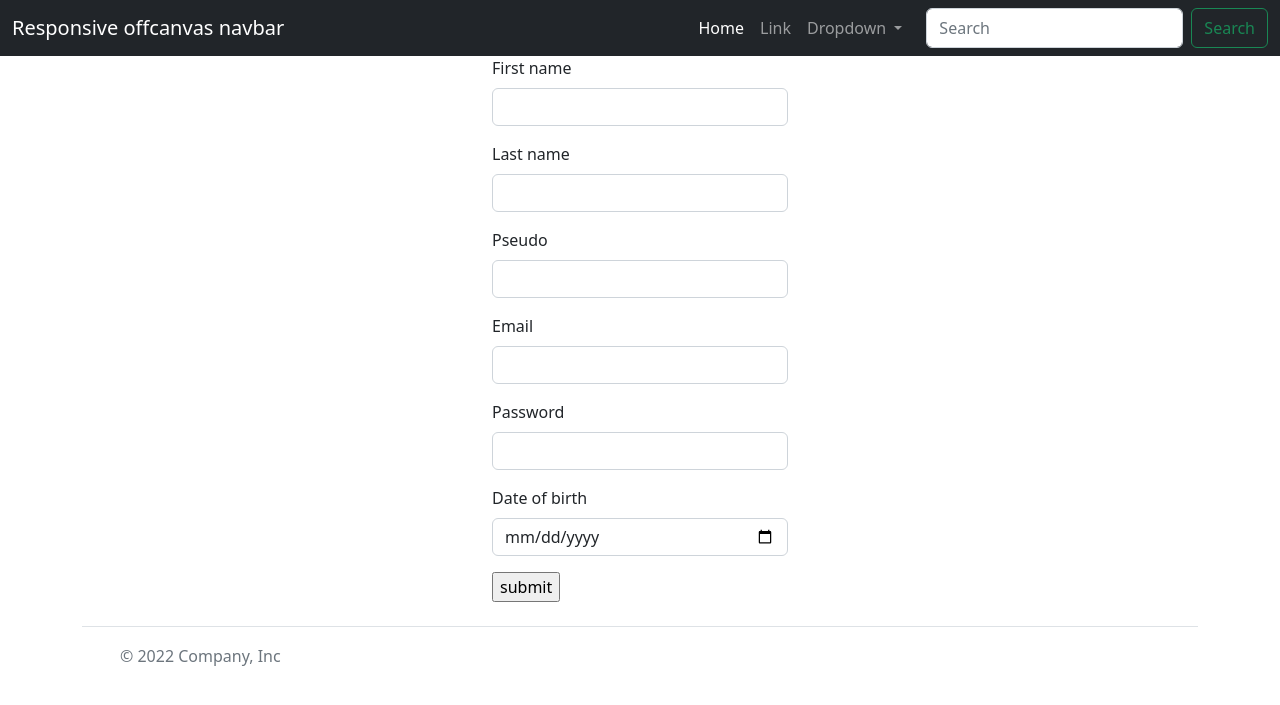
After one commit to Layediole10/mini_blog_php, a PHP site: template src/Views/homePage.php in a window 1280 px wide. The commit adds this page. Shown: the top 705 px of the page. Run offline with PHP 8.4, Linux system fonts and the light colour scheme; the template is opened without the code that fills it, so the values that code supplies are empty.

Commit message:
second commit

```diff
--- /dev/null
+++ b/package.json
@@ -0,0 +1,5 @@
+{
+  "dependencies": {
+    "bootstrap-icons": "^1.8.3"
+  }
+}
--- /dev/null
+++ b/src/Views/homePage.php
@@ -0,0 +1,7 @@
+<?php
+    include_once "src/Views/includes/header.php";
+    include_once "src/Views/includes/navbar.php";
+    require_once "src/Views/includes/formInscription.php";
+    include_once "src/Views/includes/footer.php";
+
+?>
--- /dev/null
+++ b/src/Views/includes/footer.php
@@ -0,0 +1,16 @@
+<div class="container">
+  <footer class="d-flex flex-wrap justify-content-between align-items-center py-3 my-4 border-top">
+    <div class="col-md-4 d-flex align-items-center">
+      <a href="/" class="mb-3 me-2 mb-md-0 text-muted text-decoration-none lh-1">
+        <svg class="bi" width="30" height="24"><use xlink:href="#bootstrap"></use></svg>
+      </a>
+      <span class="mb-3 mb-md-0 text-muted">© 2022 Company, Inc</span>
+    </div>
+
+    <ul class="nav col-md-4 justify-content-end list-unstyled d-flex">
+      <li class="ms-3"><a class="text-muted" href="#"><svg class="bi" width="24" height="24"><use xlink:href="#twitter"></use></svg></a></li>
+      <li class="ms-3"><a class="text-muted" href="#"><svg class="bi" width="24" height="24"><use xlink:href="#instagram"></use></svg></a></li>
+      <li class="ms-3"><a class="text-muted" href="#"><svg class="bi" width="24" height="24"><use xlink:href="#facebook"></use></svg></a></li>
+    </ul>
+  </footer>
+</div>
--- /dev/null
+++ b/src/Views/includes/formInscription.php
@@ -0,0 +1,36 @@
+
+    <div class="container w-25">
+        <form action=""  method="post">
+            <div class="mb-3">
+                <label for="fname" class="form-label">First name</label>
+                <input type="text" class="form-control" name="fname">
+
+            </div>
+            <div class="mb-3">
+                <label for="lname" class="form-label">Last name</label>
+                <input type="text" class="form-control" name="lname">
+
+            </div>
+            <div class="mb-3">
+                <label for="pseudo" class="form-label">Pseudo</label>
+                <input type="text" class="form-control" name="pseudo">
+
+            </div>
+            <div class="mb-3">
+                <label for="email" class="form-label">Email</label>
+                <input type="email" class="form-control" name="email">
+
+            </div>
+            <div class="mb-3">
+                <label for="password" class="form-label">Password</label>
+                <input type="password" class="form-control" name="password">
+
+            </div>
+            <div class="mb-3">
+                <label for="birthday" class="form-label">Date of birth</label>
+                <input type="date" class="form-control">
+            </div>
+
+            <input type="submit" value="submit" name="submit">
+        </form>
+    </div>
--- /dev/null
+++ b/src/Views/includes/header.php
@@ -0,0 +1,11 @@
+<!DOCTYPE html>
+<html lang="en">
+<head>
+    <meta charset="UTF-8">
+    <meta http-equiv="X-UA-Compatible" content="IE=edge">
+    <meta name="viewport" content="width=device-width, initial-scale=1.0">
+    <!-- CSS only -->
+    <link href="https://cdn.jsdelivr.net/npm/bootstrap@5.2.0-beta1/dist/css/bootstrap.min.css" rel="stylesheet" integrity="sha384-0evHe/X+R7YkIZDRvuzKMRqM+OrBnVFBL6DOitfPri4tjfHxaWutUpFmBp4vmVor" crossorigin="anonymous">
+    <title>Document</title>
+</head>
+<body>
--- /dev/null
+++ b/src/Views/includes/navbar.php
@@ -0,0 +1,41 @@
+<nav class="navbar navbar-expand-lg navbar-dark bg-dark" aria-label="Offcanvas navbar large">
+    <div class="container-fluid">
+      <a class="navbar-brand" href="#">Responsive offcanvas navbar</a>
+      <button class="navbar-toggler" type="button" data-bs-toggle="offcanvas" data-bs-target="#offcanvasNavbar2" aria-controls="offcanvasNavbar2">
+        <span class="navbar-toggler-icon"></span>
+      </button>
+      <div class="offcanvas offcanvas-end text-white bg-dark" tabindex="-1" id="offcanvasNavbar2" aria-labelledby="offcanvasNavbar2Label">
+        <div class="offcanvas-header">
+          <h5 class="offcanvas-title" id="offcanvasNavbar2Label">Offcanvas</h5>
+          <button type="button" class="btn-close btn-close-white" data-bs-dismiss="offcanvas" aria-label="Close"></button>
+        </div>
+        <div class="offcanvas-body">
+          <ul class="navbar-nav justify-content-end flex-grow-1 pe-3">
+            <li class="nav-item">
+              <a class="nav-link active" aria-current="page" href="#">Home</a>
+            </li>
+            <li class="nav-item">
+              <a class="nav-link" href="#">Link</a>
+            </li>
+            <li class="nav-item dropdown">
+              <a class="nav-link dropdown-toggle" href="#" id="offcanvasNavbarLgDropdown" role="button" data-bs-toggle="dropdown" aria-expanded="false">
+                Dropdown
+              </a>
+              <ul class="dropdown-menu" aria-labelledby="offcanvasNavbarLgDropdown">
+                <li><a class="dropdown-item" href="#">Action</a></li>
+                <li><a class="dropdown-item" href="#">Another action</a></li>
+                <li>
+                  <hr class="dropdown-divider">
+                </li>
+                <li><a class="dropdown-item" href="#">Something else here</a></li>
+              </ul>
+            </li>
+          </ul>
+          <form class="d-flex mt-3 mt-lg-0" role="search">
+            <input class="form-control me-2" type="search" placeholder="Search" aria-label="Search">
+            <button class="btn btn-outline-success" type="submit">Search</button>
+          </form>
+        </div>
+      </div>
+    </div>
+  </nav>
```
Also changed, not shown: Models/connexion.php (deleted, +0 -11 lines), composer.json (added, +15 -0 lines), index.php (+8 -1 lines), src/Controllers/UserController.php (added, +10 -0 lines), src/Models/Article.php (added, +39 -0 lines), src/Models/Comment.php (added, +38 -0 lines), src/Models/Connexion.php (added, +16 -0 lines), src/Models/User.php (added, +97 -0 lines), src/Views/includes/sidebar.php (added, +54 -0 lines), Views/homePage.php (deleted), package-lock.json (added), src/Controllers/Controller.php (added), 1 other file.
